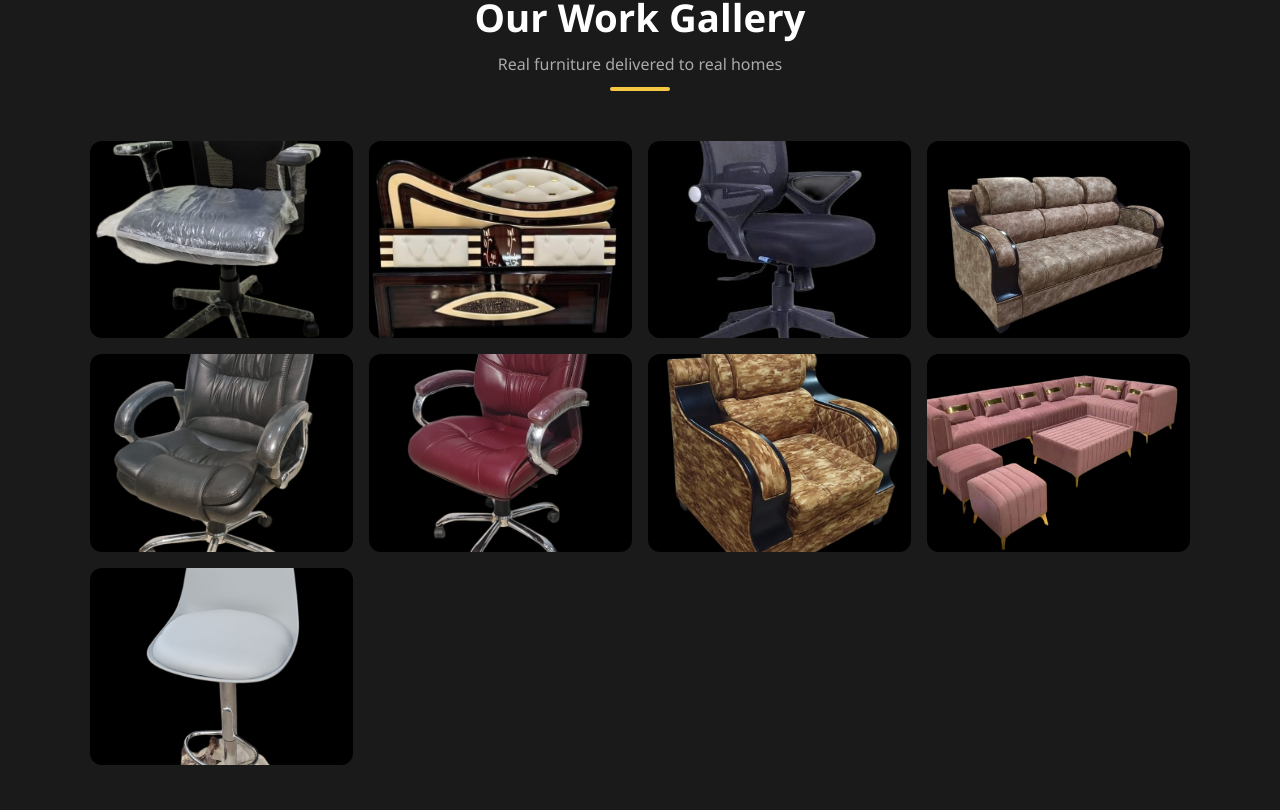
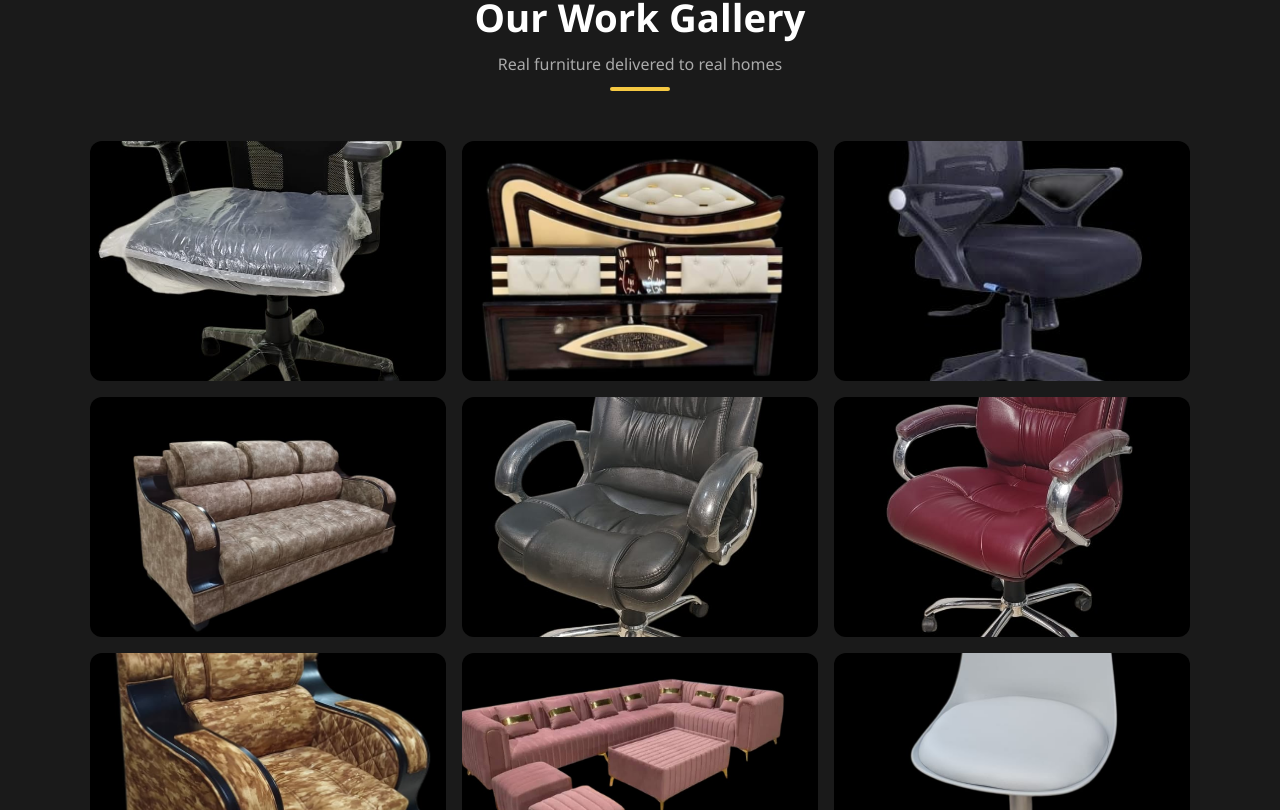
Before and after one commit to Ranjitjaiswal1/SJFH, a React (Create React App) app: page / in a window 1280 px wide. Shown: the part 2110-2920 px from the top of the page. Built offline with nearby package versions, Linux system fonts and the light colour scheme.

Commit message:
fix: favicon logo, page title, gallery uniform size

```diff
--- a/public/index.html
+++ b/public/index.html
@@ -2,29 +2,13 @@
 <html lang="en">
   <head>
     <meta charset="utf-8" />
-    <link rel="icon" href="%PUBLIC_URL%/favicon.ico" />
+    <link rel="icon" href="%PUBLIC_URL%/logo.jpeg" />
     <meta name="viewport" content="width=device-width, initial-scale=1" />
-    <meta name="theme-color" content="#000000" />
-    <meta
-      name="description"
-      content="Web site created using create-react-app"
-    />
-    <link rel="apple-touch-icon" href="%PUBLIC_URL%/logo192.png" />
-    <!--
-      manifest.json provides metadata used when your web app is installed on a
-      user's mobile device or desktop. See https://developers.google.com/web/fundamentals/web-app-manifest/
-    -->
+    <meta name="theme-color" content="#f5c842" />
+    <meta name="description" content="Shree Jaiswal Furniture House - Premium MDF Furniture in Ghorasahan, Bihar" />
+    <link rel="apple-touch-icon" href="%PUBLIC_URL%/logo.jpeg" />
     <link rel="manifest" href="%PUBLIC_URL%/manifest.json" />
-    <!--
-      Notice the use of %PUBLIC_URL% in the tags above.
-      It will be replaced with the URL of the `public` folder during the build.
-      Only files inside the `public` folder can be referenced from the HTML.
-
-      Unlike "/favicon.ico" or "favicon.ico", "%PUBLIC_URL%/favicon.ico" will
-      work correctly both with client-side routing and a non-root public URL.
-      Learn how to configure a non-root public URL by running `npm run build`.
-    -->
-    <title>React App</title>
+    <title>Shree Jaiswal Furniture House</title>
   </head>
   <body>
     <noscript>You need to enable JavaScript to run this app.</noscript>
--- a/src/App.css
+++ b/src/App.css
@@ -739,7 +739,7 @@ body {
 
 .gallery-grid {
   display: grid;
-  grid-template-columns: repeat(auto-fill, minmax(260px, 1fr));
+  grid-template-columns: repeat(3, 1fr);
   gap: 16px;
   max-width: 1100px;
   margin: 0 auto;
@@ -750,13 +750,14 @@ body {
   border-radius: 12px;
   overflow: hidden;
   cursor: pointer;
-  aspect-ratio: 4/3;
+  height: 240px;
 }
 
 .gallery-item img {
   width: 100%;
   height: 100%;
   object-fit: cover;
+  object-position: center;
   display: block;
   transition: transform 0.4s;
 }
```
